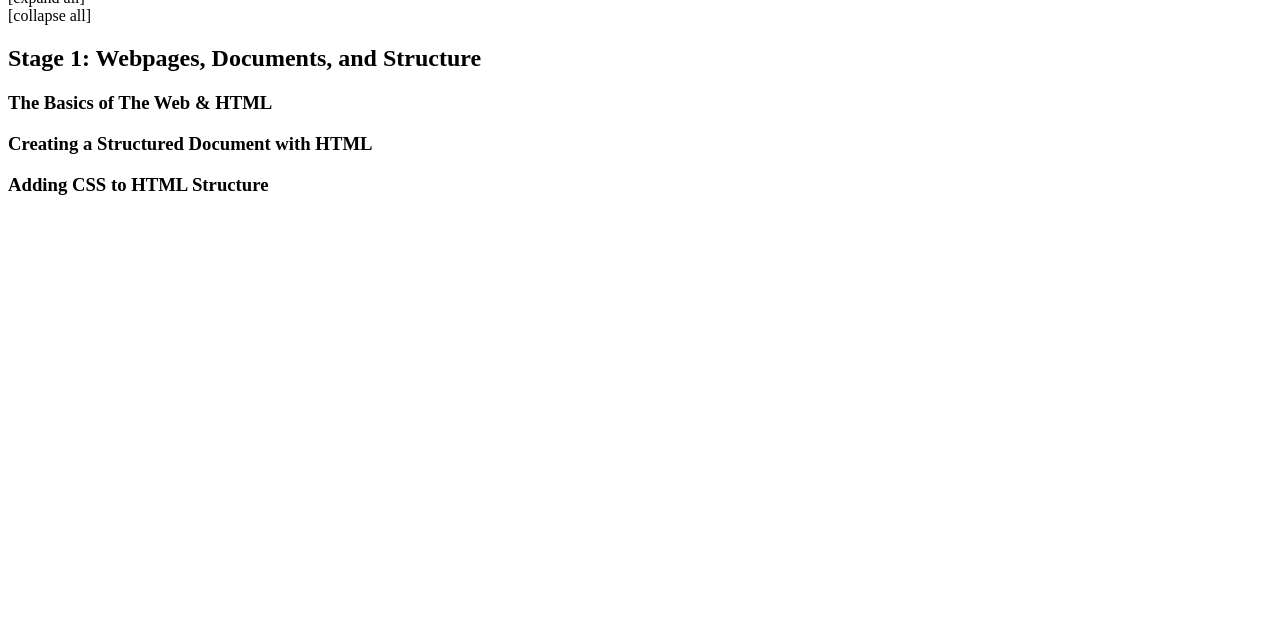
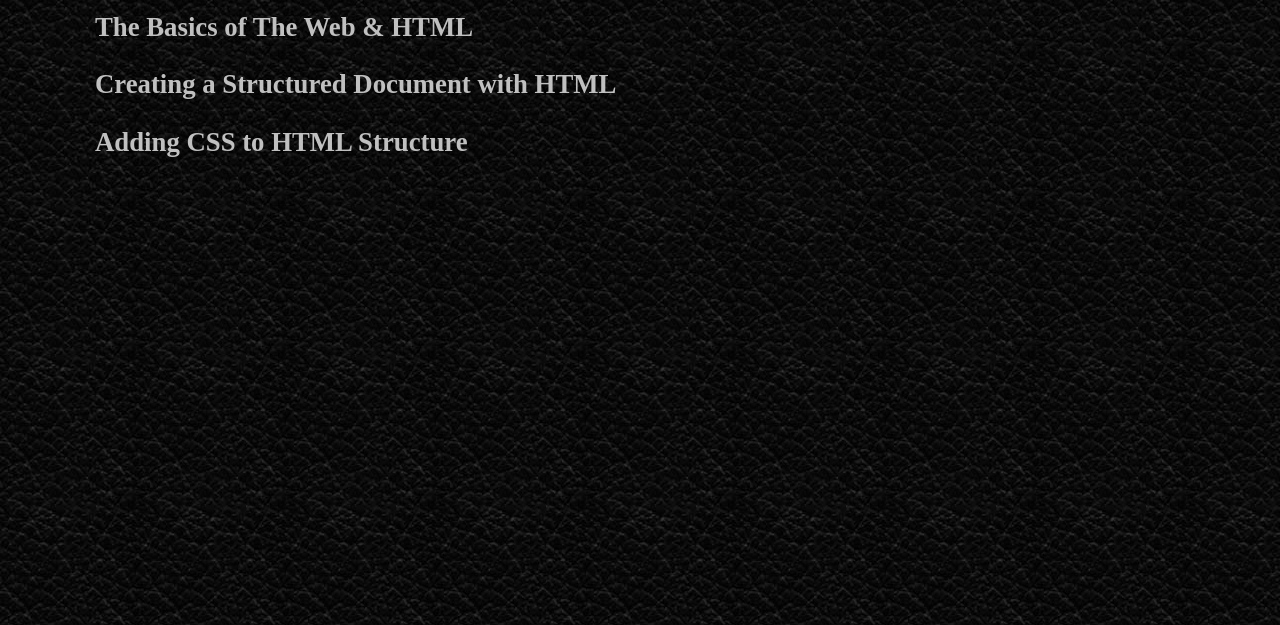
Before and after one commit to stevoblevo/Intro-to-programming-nanodegree, a plain HTML site: page nanoprog_notes.html in a window 1280 px wide. Shown: the part 175-800 px from the top of the page. Drawn offline with nearby package versions, Linux system fonts and the light colour scheme.

Commit message:
correct file names
correct links to files. bg.png and main.css

```diff
--- a/nanoprog_notes.html
+++ b/nanoprog_notes.html
@@ -3,7 +3,7 @@
   <head>
     <title>Nanodegree Notes: Intro to Programming</title>
     <meta charset="utf-8">
-    <link rel="stylesheet" type="text/css" href="./styles/style.css">
+    <link rel="stylesheet" type="text/css" href="./styles/main.css">
     <script src="https://ajax.googleapis.com/ajax/libs/jquery/1.9.1/jquery.min.js">
     </script>
     <script src="./scripts/script.js"></script>
--- a/styles/main.css
+++ b/styles/main.css
@@ -2,7 +2,7 @@
 @import url(http://fonts.googleapis.com/css?family=Poiret+One);
 body {
   color: #C0C0C0;
-  background:url(../images/dgrey047.jpg);
+  background:url(../images/bg.jpg);
   margin:0px;
   font-size:medium;
 }
```
